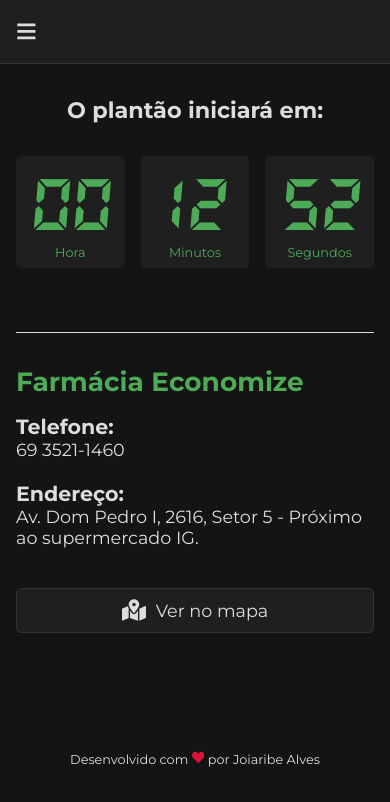
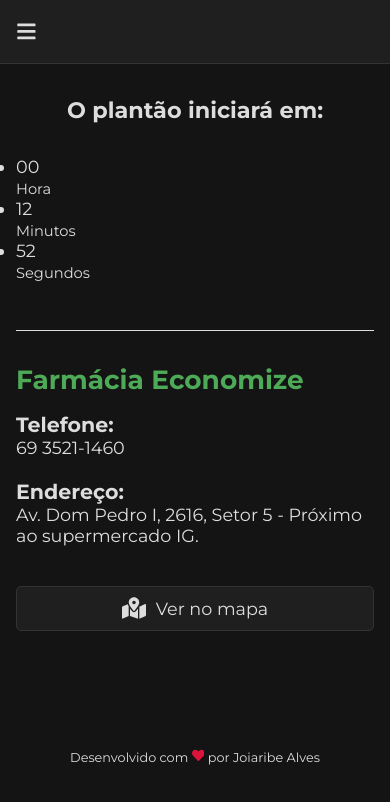
Before and after one commit to JoiaribeAlves/duty, a React (Vite) app: page / in a window 390 px wide. Shown: the top 802 px of the page. Built offline with nearby package versions, Linux system fonts and the light colour scheme.

Commit message:
atualiza os estilos do componente main

```diff
--- a/src/components/main/Styles.module.scss
+++ b/src/components/main/Styles.module.scss
@@ -1,46 +1,33 @@
-@font-face {
-	font-family: ds-digital;
-	src: url("../../assets/fonts/DS-DIGIT.TTF");
-}
-
 .title {
 	text-align: center;
 	font-size: 1.6rem;
-
-	span {
-		color: #4daa57;
-	}
 }
 
 .timer {
 	display: flex;
-	flex-direction: column;
-	gap: 2rem;
-	margin: 2rem 0 4rem;
+	justify-content: space-between;
+	gap: 1rem;
+	margin: 2rem 0 3rem;
 
-	ul {
-		list-style: none;
-		display: grid;
-		grid-template-columns: repeat(3, 1fr);
+	.start,
+	.end {
+		display: flex;
+		flex-direction: column;
 		gap: 1rem;
+		width: 100%;
+		padding: 1rem;
+		background-color: #1f1f1f;
+		border-radius: 0.312rem;
+		text-align: center;
 
-		li {
-			display: flex;
-			justify-content: center;
-			align-items: center;
-			flex-direction: column;
-			text-align: center;
-			height: 10rem;
-			background-color: #1f1f1f;
+		> p {
+			font-size: 1.4rem;
+			font-weight: bold;
+		}
+
+		div {
+			font-size: 2rem;
 			color: #4daa57;
-			border-radius: 0.625rem;
-			font-size: 8rem;
-			font-family: ds-digital;
-
-			small {
-				font-size: 1rem;
-				font-family: Montserrat;
-			}
 		}
 	}
 }
@@ -132,17 +119,16 @@
 	}
 
 	.timer {
-		gap: 1.5rem;
+		flex-direction: column;
 
-		ul {
-			li {
-				height: 7rem;
-				border-radius: 0.312rem;
-				font-size: 5rem;
+		.start,
+		.end {
+			> p {
+				font-size: 1.2rem;
+			}
 
-				small {
-					font-size: 0.8rem;
-				}
+			div {
+				font-size: 1.5rem;
 			}
 		}
 	}
```
